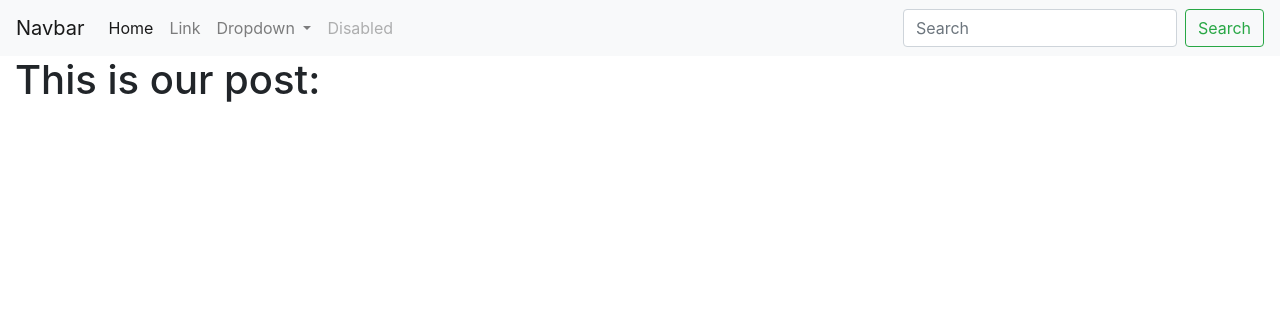
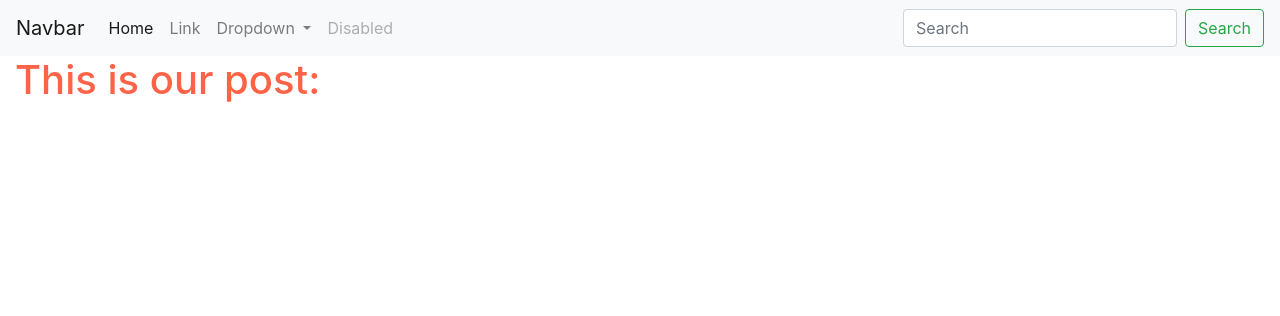
Before and after one commit to amahdavii/Django-project, a Django app: template shop/blog/templates/detail.html in a window 1280 px wide. Shown: the top 316 px of the page. Run offline with Django 3.2, Linux system fonts and the light colour scheme; the template is opened without the code that fills it, so the values that code supplies are empty; some libraries are stand-ins or nearby versions.

Commit message:
Add static files to the project.

```diff
--- /dev/null
+++ b/shop/blog/static/css/main.css
@@ -0,0 +1,3 @@
+body {
+    color: tomato;
+}
--- a/shop/blog/templates/parent/main.html
+++ b/shop/blog/templates/parent/main.html
@@ -1,3 +1,4 @@
+{% load static %}
 <!doctype html>
 <html lang="en">
   <head>
@@ -5,8 +6,9 @@
     <meta charset="utf-8">
     <meta name="viewport" content="width=device-width, initial-scale=1, shrink-to-fit=no">
     <!-- Bootstrap CSS -->
+    <title>{% block title %}{% endblock %} | learnfiles </title>
     <link rel="stylesheet" href="https://stackpath.bootstrapcdn.com/bootstrap/4.4.1/css/bootstrap.min.css" integrity="sha384-Vkoo8x4CGsO3+Hhxv8T/Q5PaXtkKtu6ug5TOeNV6gBiFeWPGFN9MuhOf23Q9Ifjh" crossorigin="anonymous">
-    <title>{% block title %}{% endblock %} | learnfiles </title>
+    <link rel="stylesheet" href="{% static 'css/main.css' %}">
  </head>
  <body>
     {% include "partials/header.html" %}
@@ -24,5 +26,6 @@
     <script src="https://code.jquery.com/jquery-3.4.1.slim.min.js" integrity="sha384-J6qa4849blE2+poT4WnyKhv5vZF5SrPo0iEjwBvKU7imGFAV0wwj1yYfoRSJoZ+n" crossorigin="anonymous"></script>
     <script src="https://cdn.jsdelivr.net/npm/popper.js@1.16.0/dist/umd/popper.min.js" integrity="sha384-Q6E9RHvbIyZFJoft+2mJbHaEWldlvI9IOYy5n3zV9zzTtmI3UksdQRVvoxMfooAo" crossorigin="anonymous"></script>
     <script src="https://stackpath.bootstrapcdn.com/bootstrap/4.4.1/js/bootstrap.min.js" integrity="sha384-wfSDF2E50Y2D1uUdj0O3uMBJnjuUD4Ih7YwaYd1iqfktj0Uod8GCExl3Og8ifwB6" crossorigin="anonymous"></script>
+    <script src="{% static 'js/main.js' %}"></script>
  </body>
  </html>
```
Also changed, not shown: shop/blog/static/js/main.js (added).
